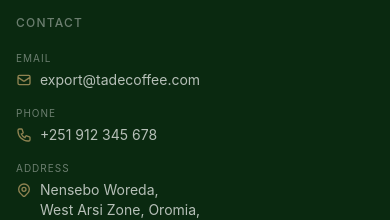
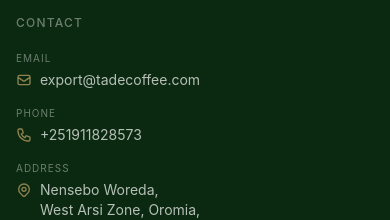
Before and after one commit to natnaelTy/Nensebo, a Next.js app: page /components/footer in a window 390 px wide. Shown: the part 820-1040 px from the top of the page. Built offline with nearby package versions, Linux system fonts and the light colour scheme.

Commit message:
chore: update contact phone number in footer component

```diff
--- a/app/components/footer/page.tsx
+++ b/app/components/footer/page.tsx
@@ -175,7 +175,7 @@ export default function Footer() {
                   >
                     <path d="M3 5a2 2 0 012-2h3.28a1 1 0 01.948.684l1.498 4.493a1 1 0 01-.502 1.21l-2.257 1.13a11.042 11.042 0 005.516 5.516l1.13-2.257a1 1 0 011.21-.502l4.493 1.498a1 1 0 01.684.949V19a2 2 0 01-2 2h-1C9.716 21 3 14.284 3 6V5z" />
                   </svg>
-                  +251 912 345 678
+                  +251911828573
                 </a>
               </li>
               <li>
```
